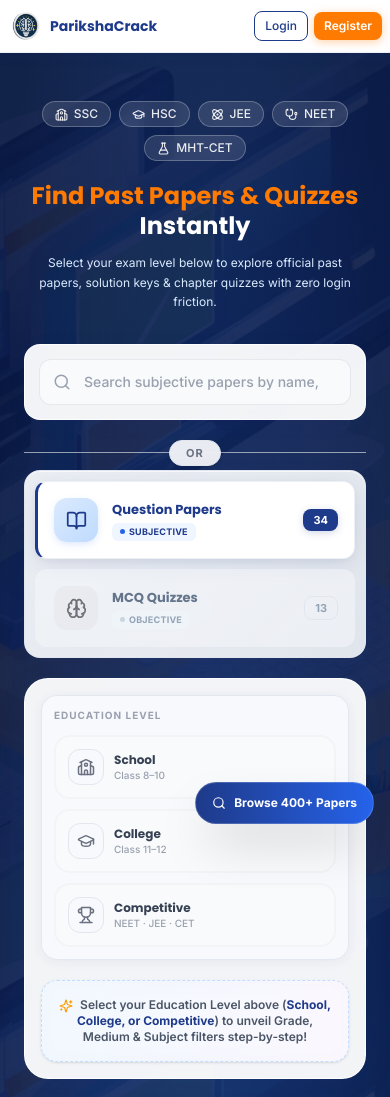
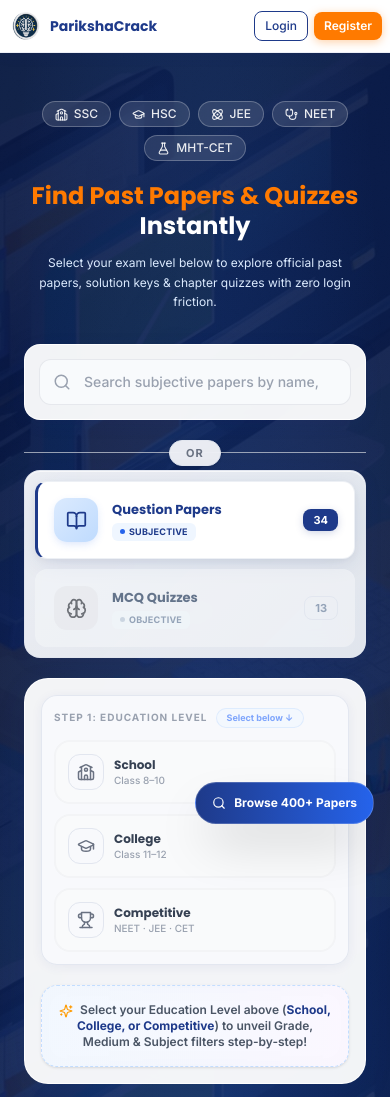
Before and after one commit to Subhash-koli/Boardprep, a React (Vite) app: page / in a window 390 px wide. Shown: the top 1097 px of the page. Built offline with nearby package versions, Linux system fonts and the light colour scheme.

Commit message:
feat: smart scroll & glow highlight to Step 1 Education Level to guide user next steps

```diff
--- a/src/app/components/LandingPage.tsx
+++ b/src/app/components/LandingPage.tsx
@@ -650,18 +650,27 @@ function LandingContentExplorer({
   const [highlightResults, setHighlightResults] = useState(false);
 
   const handleScrollToResults = () => {
-    // Find the first actual result card, not just the header
+    // If user hasn't selected an Education Level yet, guide them directly to Step 1: Education Level
+    if (!hierFilter.level) {
+      const eduLevelEl = document.getElementById("education-level-step");
+      if (eduLevelEl) {
+        eduLevelEl.scrollIntoView({ behavior: "smooth", block: "center" });
+        eduLevelEl.classList.add("ring-4", "ring-blue-500/50", "bg-blue-50/80", "scale-[1.015]");
+        setTimeout(() => {
+          eduLevelEl.classList.remove("ring-4", "ring-blue-500/50", "bg-blue-50/80", "scale-[1.015]");
+        }, 2200);
+        return;
+      }
+    }
+
+    // Otherwise scroll to the results section / first card
     const firstCard = document.querySelector("[data-result-card]") as HTMLElement | null;
 
     if (firstCard) {
-      // Scroll the first card into view with some offset
       firstCard.scrollIntoView({ behavior: "smooth", block: "center" });
-
-      // Highlight ALL result cards with a "found you!" pulse
       setHighlightResults(true);
       setTimeout(() => setHighlightResults(false), 2800);
     } else {
-      // Fallback: scroll to the results header if no cards exist
       const header = document.getElementById("results-grid-header");
       if (header) {
         header.scrollIntoView({ behavior: "smooth", block: "start" });
--- a/src/app/components/student/HierarchicalFilter.tsx
+++ b/src/app/components/student/HierarchicalFilter.tsx
@@ -169,11 +169,18 @@ export function HierarchicalFilter({ value, onChange }: HierarchicalFilterProps)
     <div className="rounded-2xl overflow-hidden" style={{ background: "rgba(248,249,252,0.92)", backdropFilter: "blur(8px)", WebkitBackdropFilter: "blur(8px)", border: "1px solid rgba(226,230,239,0.9)", boxShadow: "0 2px 12px rgba(30,58,138,0.06)" }}>
 
       {/* ── Level 1: 3 main buttons with Single-Focus Sibling Hiding ── */}
-      <div className="p-3 sm:p-4">
+      <div id="education-level-step" className="p-3 sm:p-4 transition-all duration-500 rounded-2xl">
         <div className="flex items-center justify-between mb-3">
-          <p className="text-[10px] font-bold uppercase tracking-widest text-gray-400">
-            Education Level
-          </p>
+          <div className="flex items-center gap-2">
+            <p className="text-[10px] font-bold uppercase tracking-widest text-gray-400">
+              Step 1: Education Level
+            </p>
+            {!value.level && (
+              <span className="text-[9px] font-bold text-blue-600 bg-blue-50 px-2.5 py-0.5 rounded-full border border-blue-200/80 animate-pulse">
+                Select below ↓
+              </span>
+            )}
+          </div>
           {value.level && (
             <button
               onClick={() => onChange(EMPTY_FILTER)}
```
